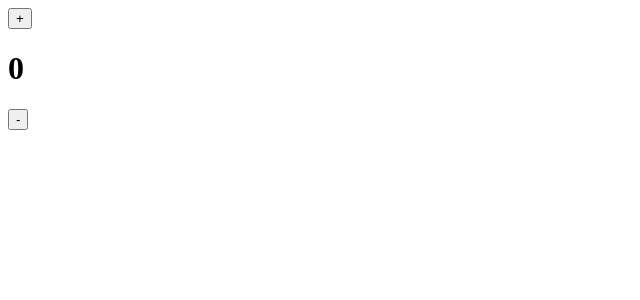
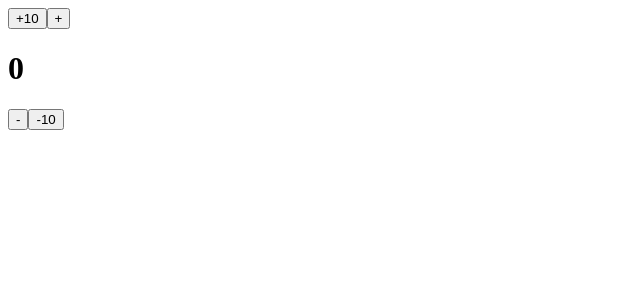
Before and after one commit to Tommyhh04/PassingStateAsProps, a React (Vite) app in the folder stateProp/: page / in a window 1280 px wide. Shown: the top 300 px of the page, without its empty margins (0-640 px from the left). Built offline with nearby package versions, Linux system fonts and the light colour scheme.

Commit message:
more comments and new functions and buttons

```diff
--- a/stateProp/src/App.jsx
+++ b/stateProp/src/App.jsx
@@ -6,17 +6,28 @@ function App() {
   //Gives function to the counter
   //Stores the state of count
   const [count, setCount] = React.useState(0);
-  //Makes the + button usable by increasing the number by 1
+  //Makes the plus button increase the number by 1
   function add() {
     setCount((prevCount) => prevCount + 1);
   }
 
+  //Makes the plus-10 button increase the number by 10
+  function plus10() {
+    setCount((prevCount) => prevCount + 10);
+  }
+
+  //Makes the minus button decrease the number by 1
   function minus() {
     setCount((prevCount) => prevCount - 1);
+  }
+  //Makes the minus-10 button decrease the number by 10
+  function minus10() {
+    setCount((prevCount) => prevCount - 10);
   }
 
   return (
     <>
+      <button className="plus-10">+10</button>
       <button className="plus" onClick={add}>
         +
       </button>
@@ -24,6 +35,8 @@ function App() {
       <button className="minus" onClick={minus}>
         -
       </button>
+
+      <button className="minus-10">-10</button>
     </>
   );
 }
```
